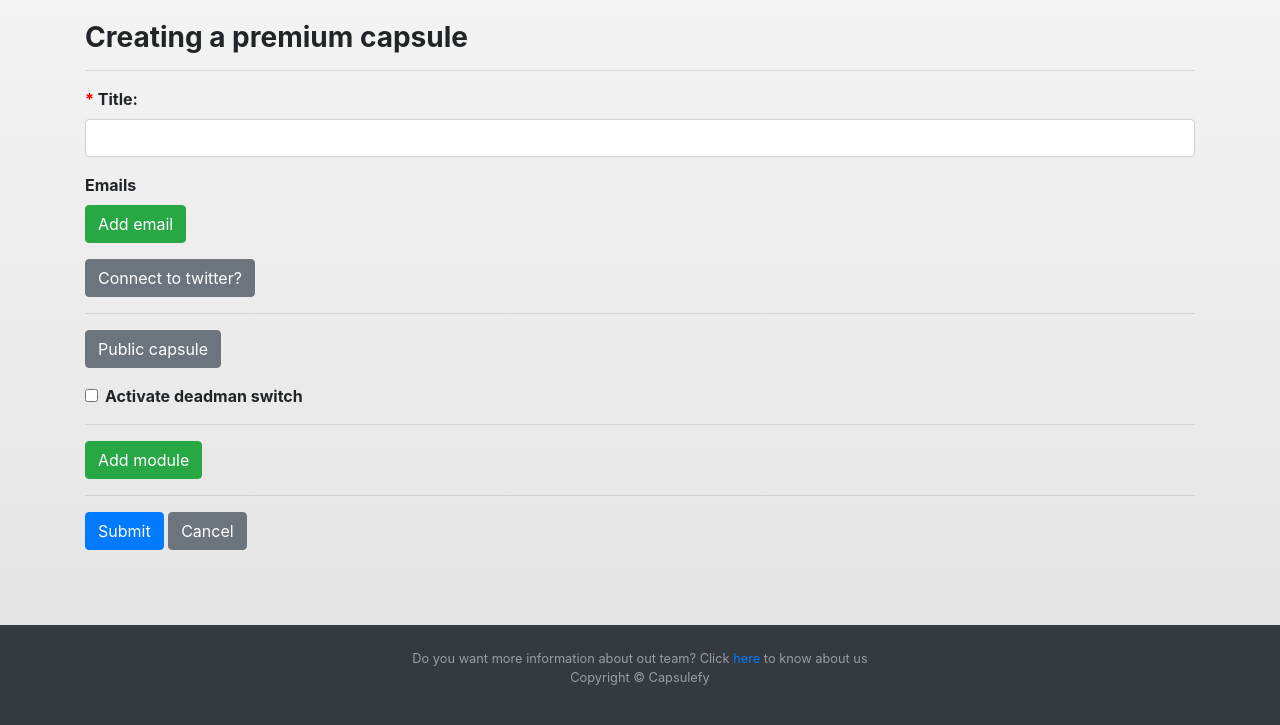
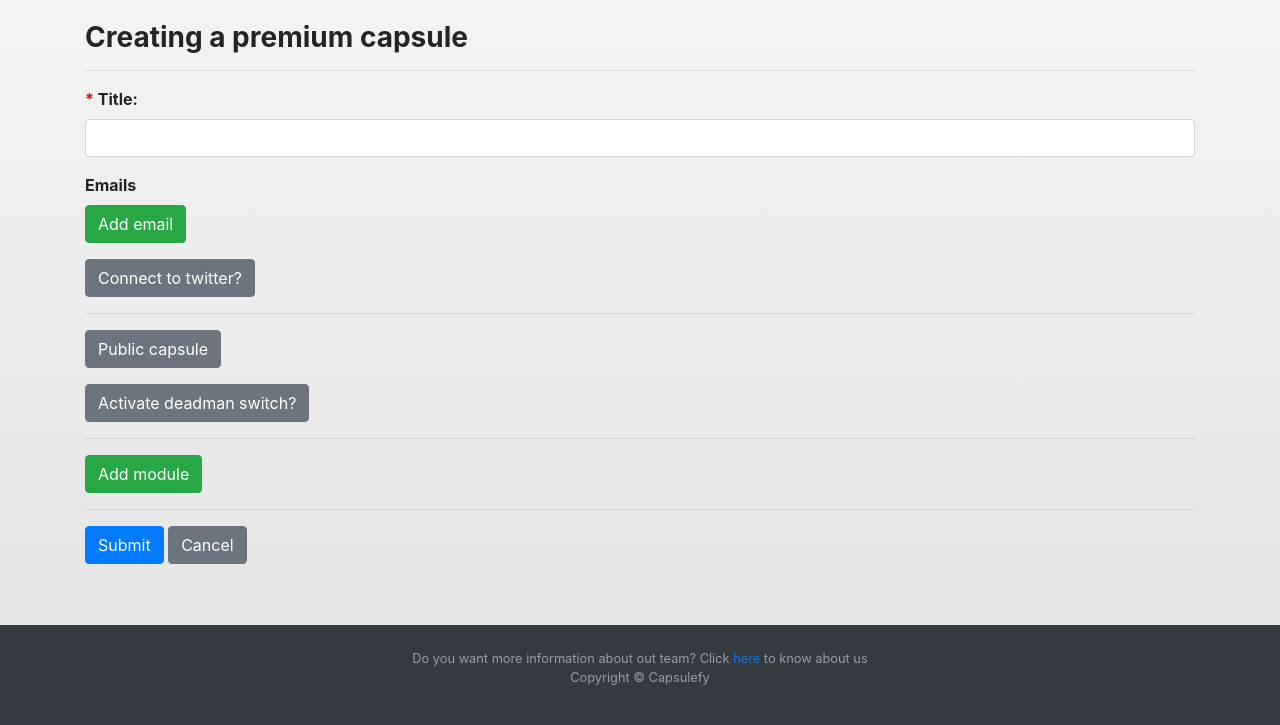
Before and after one commit to pabreblob/capsulefy, a Django app: template capsulefyweb/main/templates/capsule/createmodularcapsule.html in a window 1280 px wide. Shown: the part 75-800 px from the top of the page. Run offline with Django 3.2, Linux system fonts and the light colour scheme; the template is opened without the code that fills it, so the values that code supplies are empty; some libraries are stand-ins or nearby versions.

Commit message:
Updated deadman switch checkbox

```diff
--- a/capsulefyweb/main/templates/capsule/createmodularcapsule.html
+++ b/capsulefyweb/main/templates/capsule/createmodularcapsule.html
@@ -38,21 +38,24 @@
             <hr>
 
             {% if capsuleForm.private.value != None and capsuleForm.private.value == True %}
-                <p><button type="button" onClick="add_private(this)" class="btn btn-success" id="private">Private capsule</button>
+                <p><button type="button" onClick="add_private(this)" class="btn btn-success" id="private">Private capsule</button></p>
             {% else %}
                 <p><button type="button" onClick="add_private(this)" class="btn btn-secondary" id="private">Public capsule</button></p>
             {% endif %}
             <input style="display: none" type="checkbox" class="form-check-input" name="private" id="id_private"
                 {% if capsuleForm.private.value == True %}checked{%endif%}>
 
-            <div class="form-check">
-                <input class="form-check-input" type="checkbox" name="deadman_switch"
-                       onclick="deadman_switch_activated()" id="id_deadman_switch"
-                       {% if capsuleForm.deadman_switch.value == True %}checked{% endif %}>
-                <label class="form-check-label" for="id_deadman_switch">
-                    Activate deadman switch
-                </label>
-            </div>
+
+            {% if capsuleForm.deadman_switch.value != None and capsuleForm.deadman_switch.value == True %}
+                <p><button type="button" onClick="add_deadman_switch(this)" class="btn btn-success" id="deadman_switch">Deadman switch activated</button></p>
+            {% else %}
+                <p><button type="button" onClick="add_deadman_switch(this)" class="btn btn-secondary" id="deadman_swtich">Activate deadman switch?</button></p>
+            {% endif %}
+            <input style="display: none" type="checkbox" class="form-check-input" name="deadman_switch" id="id_deadman_switch"
+                {% if capsuleForm.deadman_switch.value == True %}checked{%endif%}>
+
+
+
             <hr>
             <div id="input_deadman" style="display: none;">
                 <div class="form-group row">
@@ -188,6 +191,20 @@
                 element.innerHTML = "Public capsule";
             }
         }
+        function add_deadman_switch(element){
+            if(!document.getElementById("id_deadman_switch").hasAttribute("checked")){
+                document.getElementById("id_deadman_switch").setAttribute("checked", "checked");
+                element.classList.remove("btn-secondary");
+                element.classList.add("btn-success");
+                element.innerHTML = "Deadman switch activated";
+            }else{
+                document.getElementById("id_deadman_switch").removeAttribute("checked");
+                element.classList.remove("btn-success");
+                element.classList.add("btn-secondary");
+                element.innerHTML = "Activate deadman switch?";
+            }
+            deadman_switch_activated();
+        }
 
     </script>
 
```
